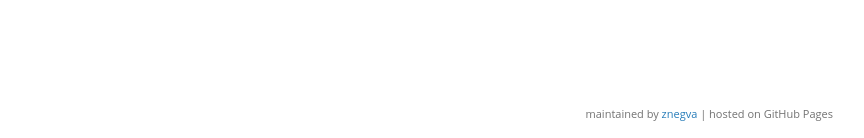
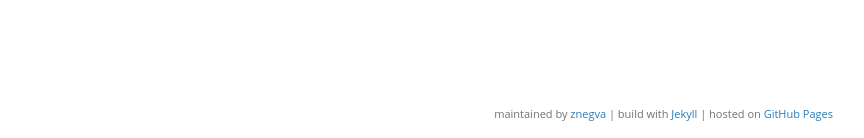
Before and after one commit to znegva/znegva.github.io, a Jekyll site: the page built from index.html, in a window 1280 px wide. Shown: the part 1363-1501 px from the top of the page, without its empty margins (207-1071 px from the left). Built offline with Jekyll 4.4.1, drawn with Linux system fonts in a browser that asks for light colours.

Commit message:
new: added jekyll and github-pages links to footer

```diff
--- a/_layouts/default.html
+++ b/_layouts/default.html
@@ -37,7 +37,8 @@
       <footer>
           <small class="right">
               maintained by <a href="{{ site.github.owner_url }}">{{ site.github.owner_name }}</a>
-              | hosted on GitHub Pages</p>
+              | build with <a href="https://jekyllrb.com/">Jekyll</a>
+              | hosted on <a href="https://pages.github.com/">GitHub Pages</a>
           </small>
       </footer>
     </div>
```
